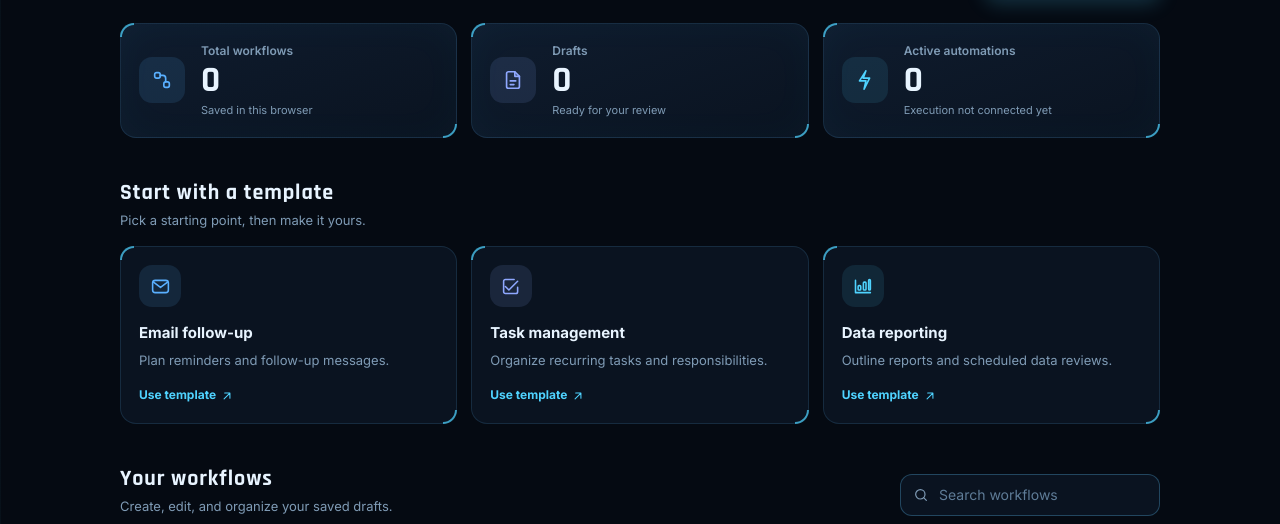
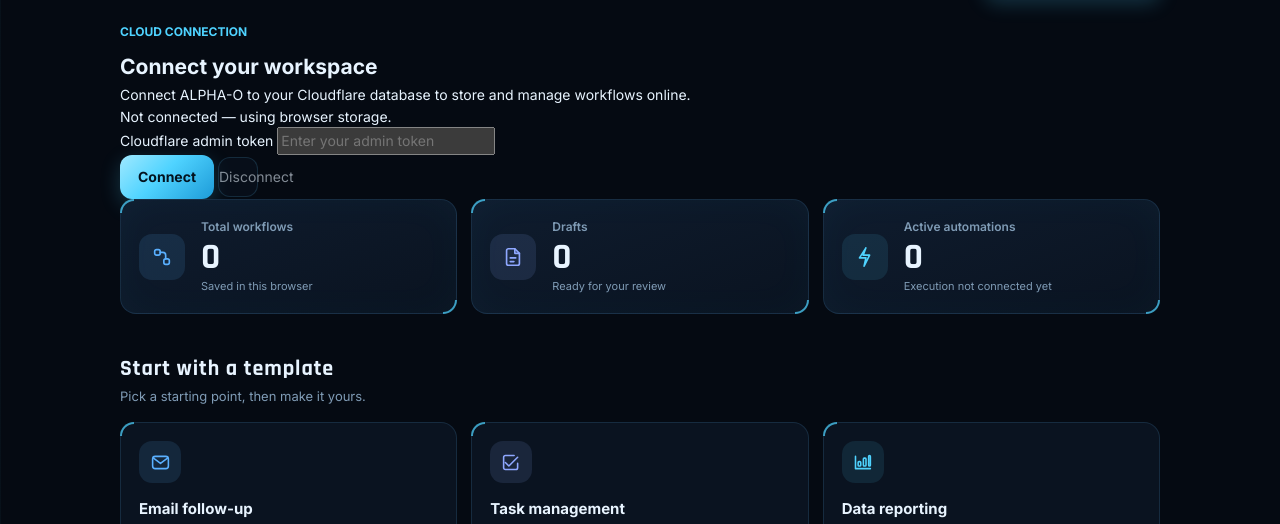
Before and after one commit to Richard1-hue/Alpha-O, a plain HTML site: page automate/automate.html in a window 1280 px wide. Shown: the part 264-788 px from the top of the page. Drawn offline with Linux system fonts and the light colour scheme.

Commit message:
Add cloud sync panel for Cloudflare connection

```diff
--- a/automate/automate.html
+++ b/automate/automate.html
@@ -41,13 +41,42 @@
         </button>
       </section>
 
+      <section class="cloud-sync-panel" aria-labelledby="cloudSyncHeading">
+        <div class="cloud-sync-copy">
+          <div class="eyebrow">CLOUD CONNECTION</div>
+          <h2 id="cloudSyncHeading">Connect your workspace</h2>
+          <p>Connect ALPHA-O to your Cloudflare database to store and manage workflows online.</p>
+          <p id="cloudSyncStatus" role="status">Not connected — using browser storage.</p>
+        </div>
+
+        <div class="cloud-sync-controls">
+          <label class="cloud-token" for="cloudAdminToken">
+            Cloudflare admin token
+          </label>
+          <input
+            id="cloudAdminToken"
+            type="password"
+            placeholder="Enter your admin token"
+            autocomplete="off"
+          >
+          <div class="cloud-sync-actions">
+            <button class="primary-button" id="cloudConnect" type="button">
+              Connect
+            </button>
+            <button class="icon-button" id="cloudDisconnect" type="button" disabled>
+              Disconnect
+            </button>
+          </div>
+        </div>
+      </section>
+
       <section class="stats-grid" aria-label="Workflow overview">
         <article class="stat-card">
           <div class="stat-icon stat-icon-blue" aria-hidden="true"><svg viewBox="0 0 24 24"><rect x="4" y="4" width="6" height="6" rx="2"/><rect x="14" y="14" width="6" height="6" rx="2"/><path d="M10 7h3a3 3 0 0 1 3 3v4"/></svg></div>
           <div class="stat-body">
             <div class="stat-label">Total workflows</div>
             <div class="stat-value" id="totalWorkflows">0</div>
-            <div class="stat-note">Saved in this browser</div>
+            <div class="stat-note" id="workflowStorageNote">Saved in this browser</div>
           </div>
         </article>
         <article class="stat-card">
```
